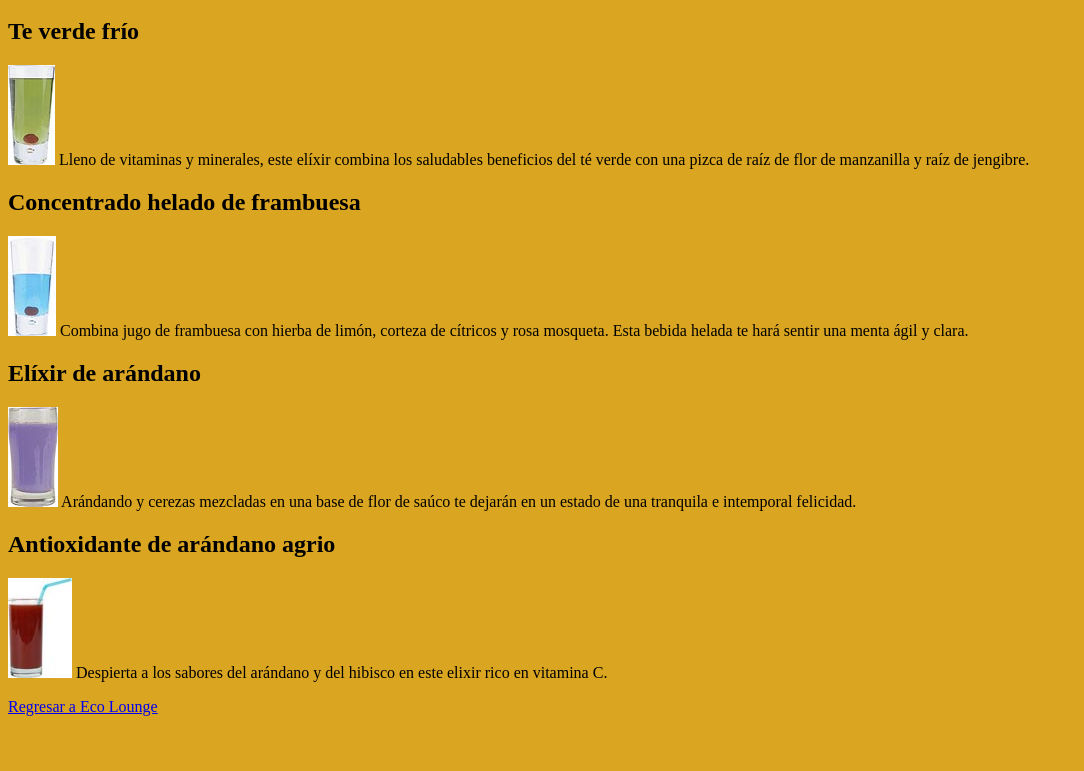
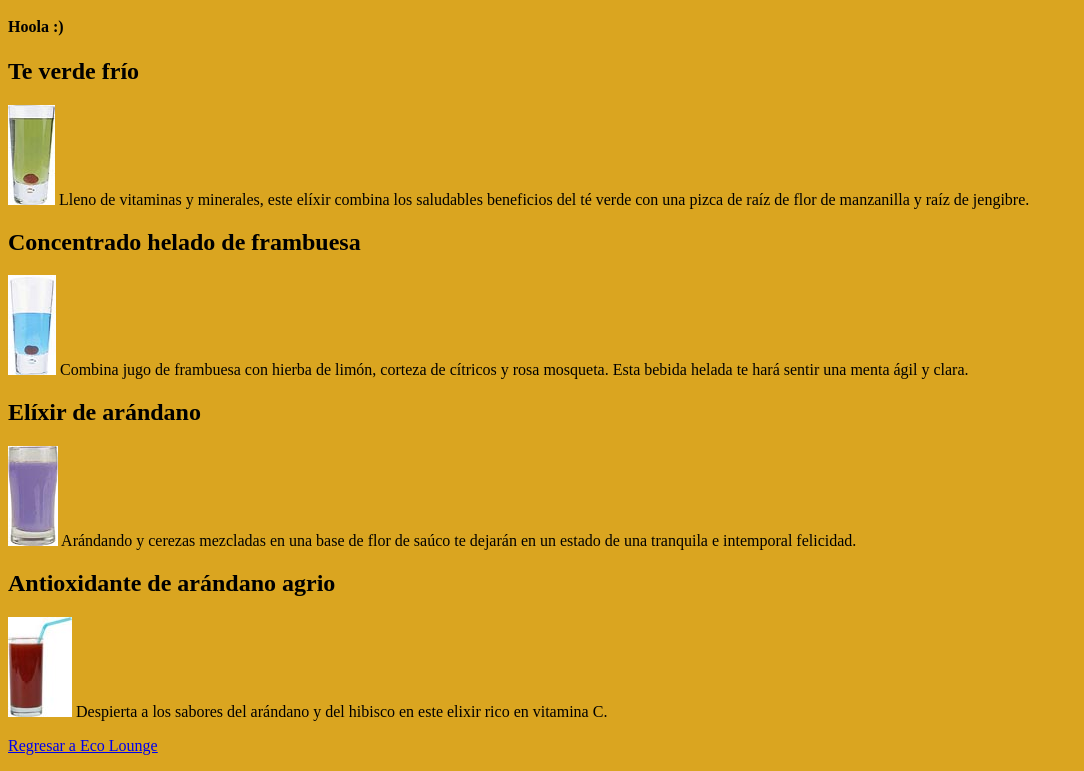
Before and after one commit to Corttiz/pruebaGit, a plain HTML site: page paginas/elixir.html in a window 1280 px wide. Shown: the part 48-819 px from the top of the page, without its empty margins (0-1084 px from the left). Drawn offline with Linux system fonts and the light colour scheme.

Commit message:
Agregué un saludo amistoso en index h4

```diff
--- a/paginas/elixir.html
+++ b/paginas/elixir.html
@@ -5,7 +5,7 @@
   </head>
   <body bgcolor="#daa520">
     <h1>Nuestros Elíxires el día de hoy</h1>
-
+    <h4>Hoola :)</h4>
     <h2>Te verde frío</h2>
     <p>
       <img src="../imagenes/green.jpg">
```
